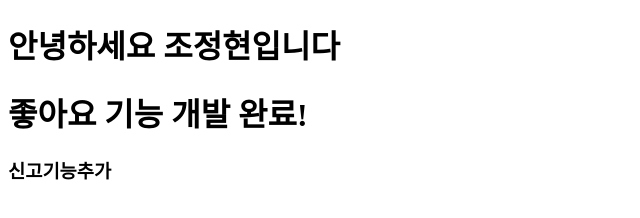
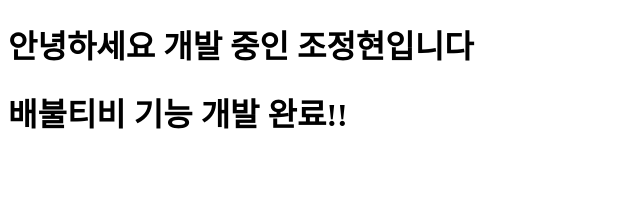
Before and after one commit to AWS-Cloud-School-6/demo-repository, a website: page index.html in a window 1280 px wide. Shown: the whole page, without its empty margins (0-640 px from the left). Drawn offline with Linux system fonts and the light colour scheme.

Commit message:
#24 배불러 기능 개발
배불러 기능 개발을 완료했습니다.

```diff
--- a/index.html
+++ b/index.html
@@ -8,9 +8,8 @@
 </head>
 
 <body>
-    <h1>안녕하세요 조정현입니다</h1>
-    <h1>좋아요 기능 개발 완료!</h1>
-    <h3>신고기능추가</h3>
+    <h1>안녕하세요 개발 중인 조정현입니다</h1>
+    <h1>배불티비 기능 개발 완료!!</h1>
 </body>
 
 </html>
```
